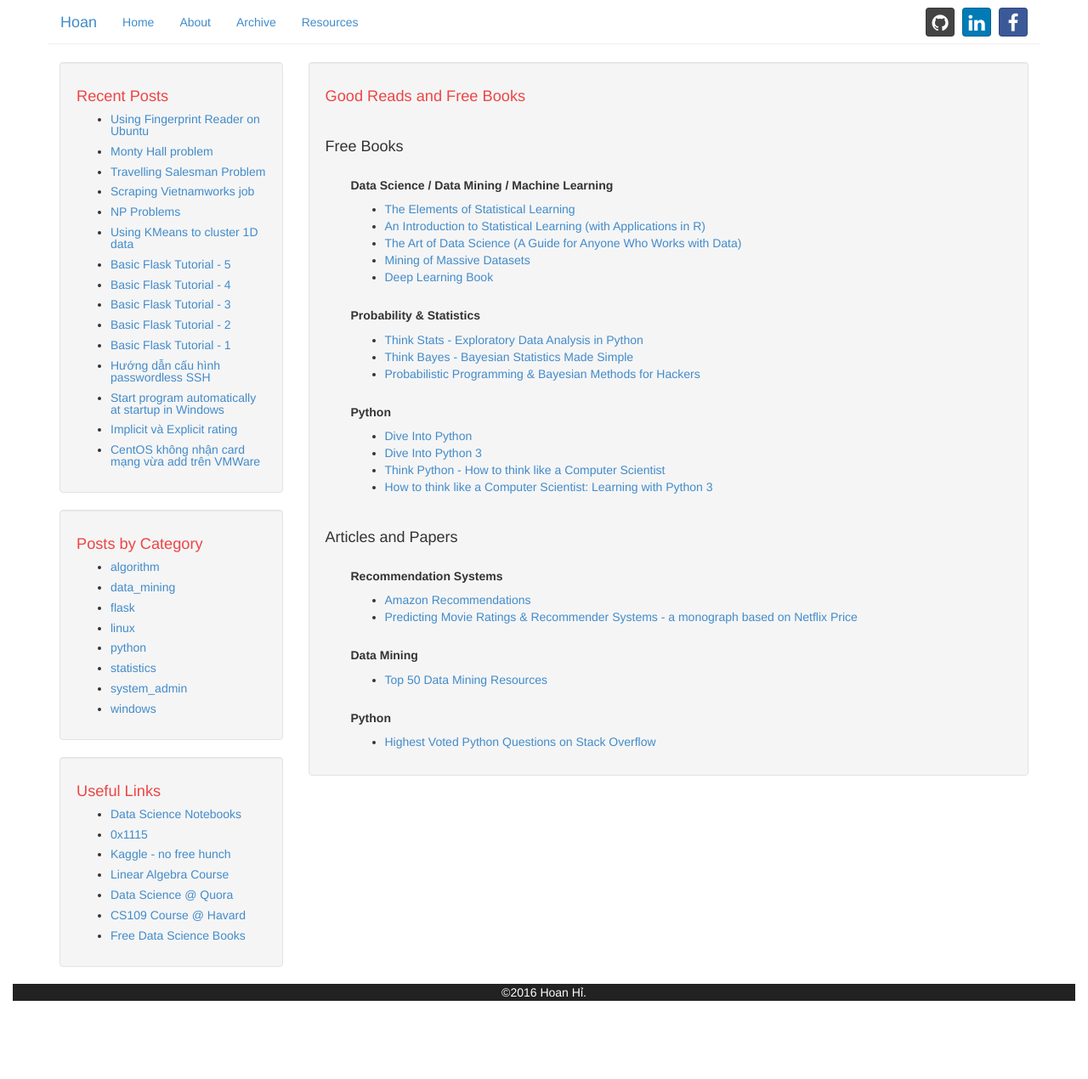
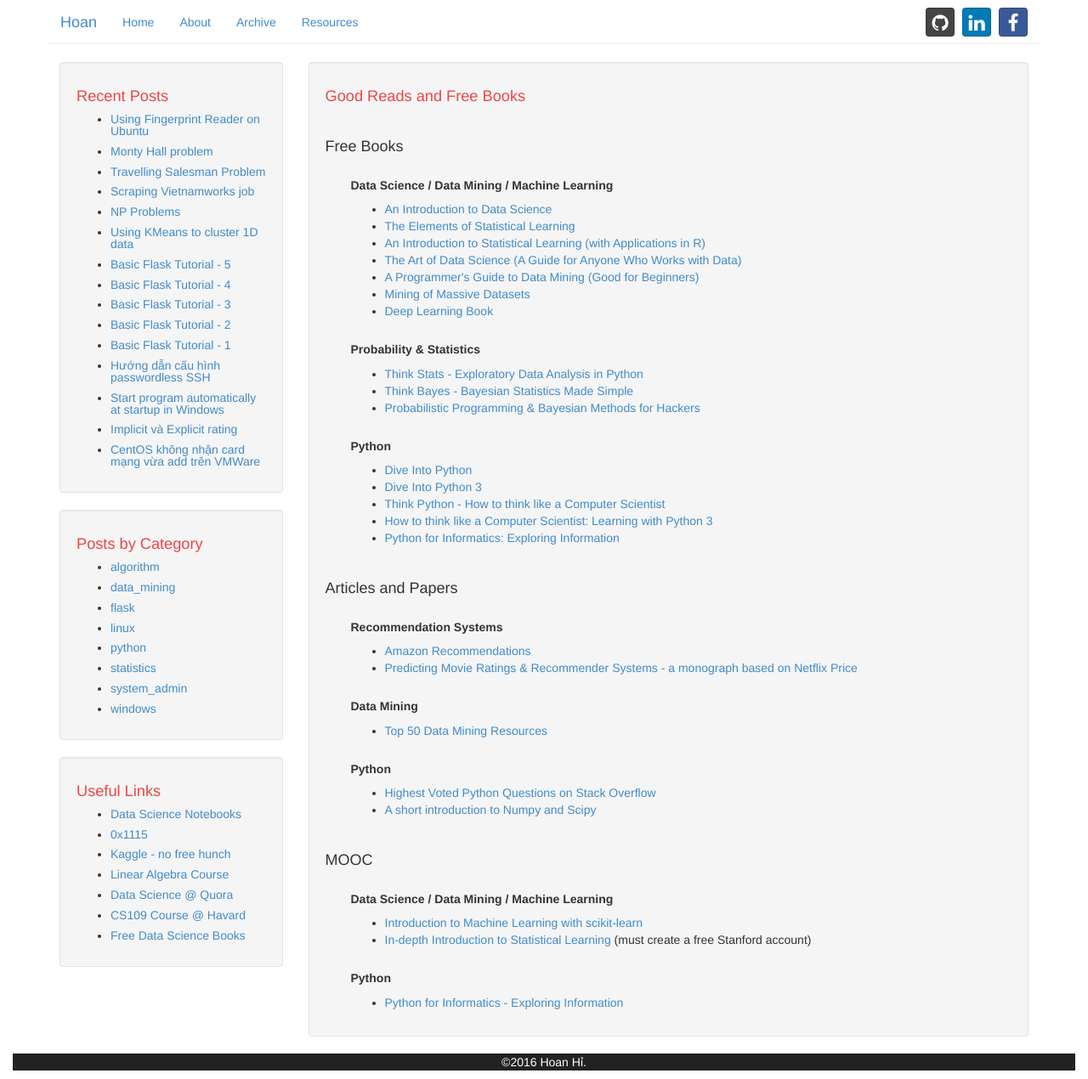
Before and after one commit to hoanvu/hoanvu.github.io, a Jekyll site: the page built from readings.html, in a window 1280 px wide. Shown: the whole page at 85% size. Built offline with Jekyll 4.4.1, drawn with Linux system fonts in a browser that asks for light colours; before the commit the page ends 1188 px from its top, so only the background shows below that.

Commit message:
add links to Resources

```diff
--- a/readings.html
+++ b/readings.html
@@ -9,9 +9,11 @@ layout: default
     <div class="indented">
         <h5><strong>Data Science / Data Mining / Machine Learning</strong></h5>
         <ul>
+            <li><a href="https://docs.google.com/file/d/0B6iefdnF22XQeVZDSkxjZ0Z5VUE/edit?pli=1" target="_blank">An Introduction to Data Science</a></li>
             <li><a href="http://statweb.stanford.edu/~tibs/ElemStatLearn/" target="_blank">The Elements of Statistical Learning</a></li>
             <li><a href="http://www-bcf.usc.edu/~gareth/ISL/" target="_blank">An Introduction to Statistical Learning (with Applications in R)</a></li>
             <li><a href="https://leanpub.com/artofdatascience" target="_blank">The Art of Data Science (A Guide for Anyone Who Works with Data)</a></li>
+            <li><a href="http://guidetodatamining.com/" target="_blank">A Programmer's Guide to Data Mining (Good for Beginners)</a></li>
             <li><a href="http://infolab.stanford.edu/~ullman/mmds/bookL.pdf" target="_blank">Mining of Massive Datasets</a></li>
             <li><a href="http://www.deeplearningbook.org/" target="_blank">Deep Learning Book</a></li>
         </ul>
@@ -33,6 +35,7 @@ layout: default
             <li><a href="http://www.diveintopython3.net/" target="_blank">Dive Into Python 3</a></li>
             <li><a href="http://www.greenteapress.com/thinkpython/thinkpython.pdf" target="_blank">Think Python - How to think like a Computer Scientist</a></li>
             <li><a href="http://openbookproject.net/thinkcs/python/english3e/index.html" target="_blank">How to think like a Computer Scientist: Learning with Python 3</a></li>
+            <li><a href="http://do1.dr-chuck.net/py4inf/EN-us/book.pdf" target="_blank">Python for Informatics: Exploring Information</a></li>
         </ul>
     </div>
     <br>
@@ -58,6 +61,23 @@ layout: default
         <h5><strong>Python</strong></h5>
         <ul>
             <li><a href="http://stackoverflow.com/questions/tagged/python?sort=votes&pageSize=50" target="_blank">Highest Voted Python Questions on Stack Overflow</a></li>
+            <li><a href="http://www.engr.ucsb.edu/~shell/che210d/numpy.pdf" target="_blank">A short introduction to Numpy and Scipy</a></li>
+        </ul>
+    </div>
+    <br>
+    <h4>MOOC</h4>
+    <div class ="indented">
+        <h5><strong>Data Science / Data Mining / Machine Learning</strong></h5>
+        <ul>
+            <li><a href="https://github.com/justmarkham/scikit-learn-videos" target="_blank">Introduction to Machine Learning with scikit-learn</a></li>
+            <li><a href="https://lagunita.stanford.edu/courses/HumanitiesSciences/StatLearning/Winter2016/about" target="_blank">In-depth Introduction to Statistical Learning</a> (must create a free Stanford account)</li>
+        </ul>
+    </div>
+
+    <div class ="indented">
+        <h5><strong>Python</strong></h5>
+        <ul>
+            <li><a href="http://pythonlearn.com/" target="_blank">Python for Informatics - Exploring Information</a></li>
         </ul>
     </div>
 
```
